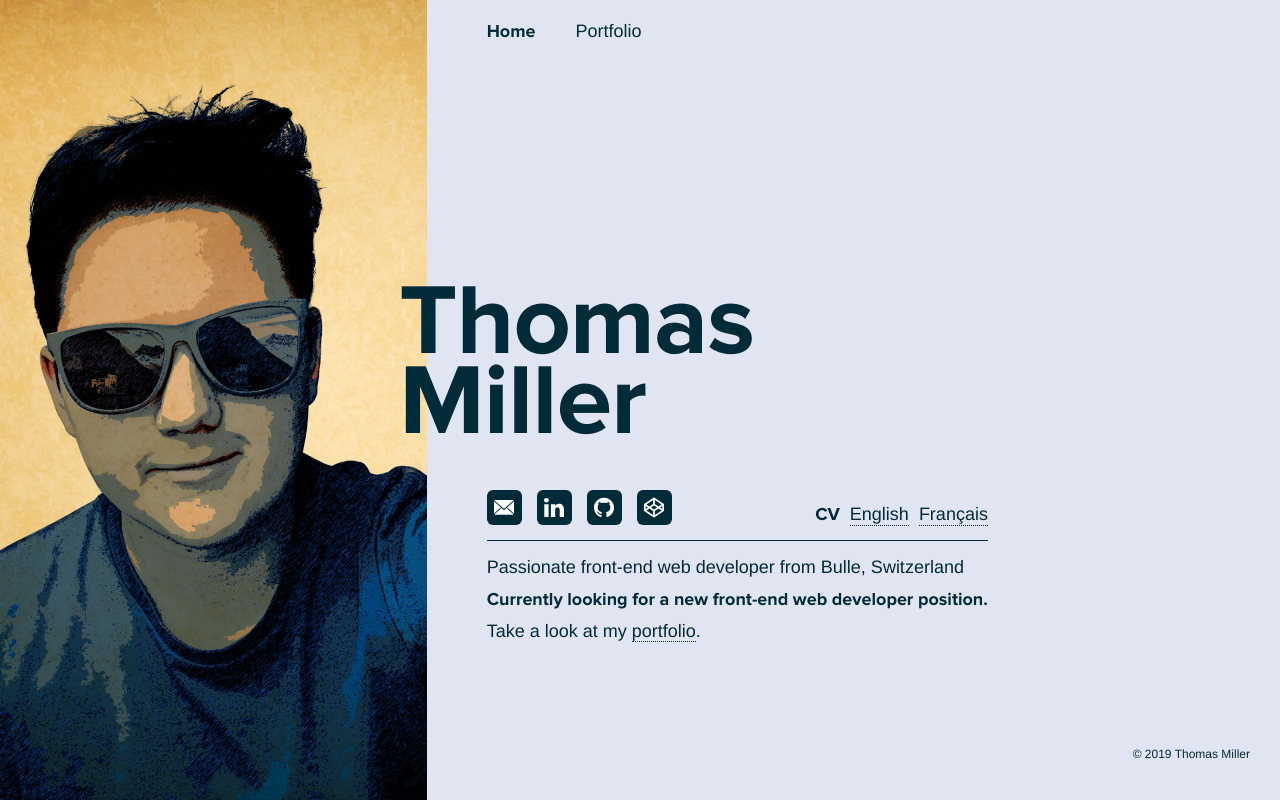
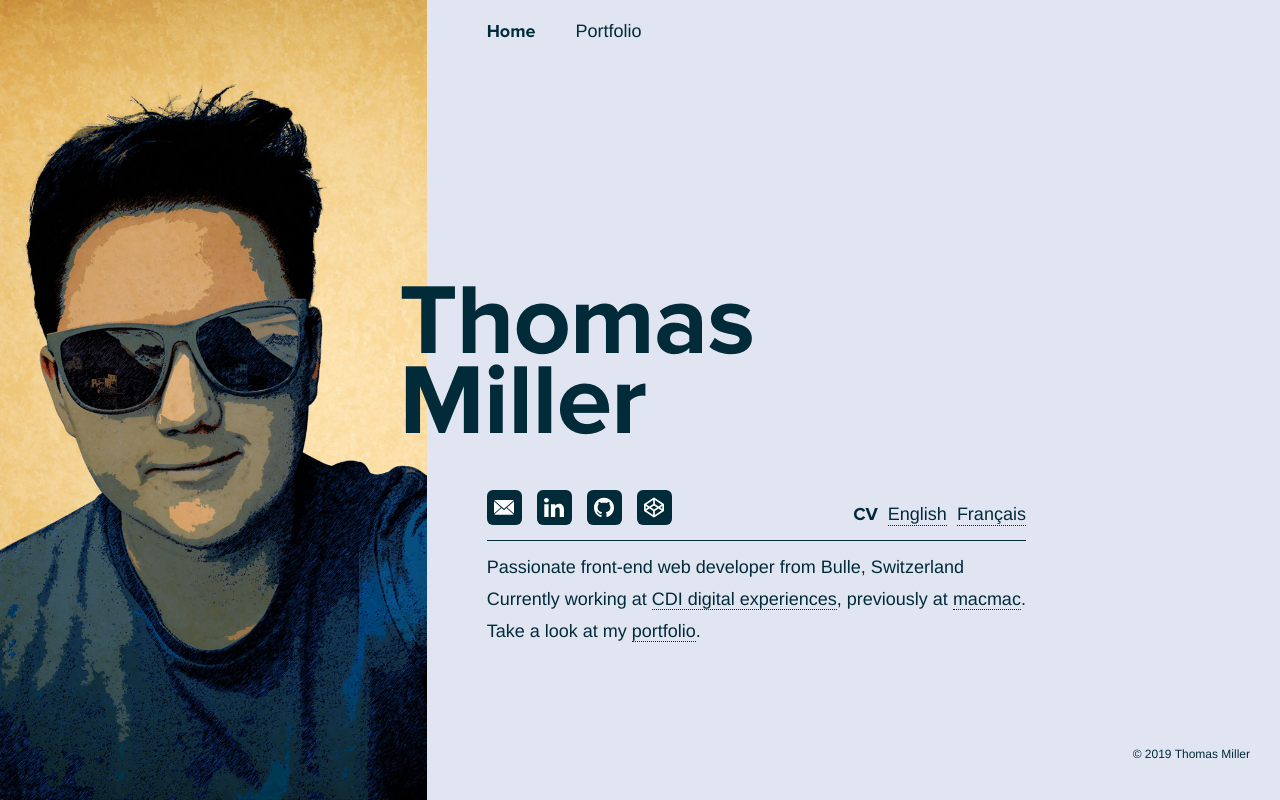
Before and after one commit to Meuss/vue-portfolio, a Vue app: page / in a window 1280 px wide. Built offline with nearby package versions, Linux system fonts and the light colour scheme; a web font is replaced by a local one; what v-tooltip would draw is missing.

Commit message:
added CDI

```diff
--- a/src/components/Home.vue
+++ b/src/components/Home.vue
@@ -19,7 +19,9 @@
         <div class="line"></div>
         <div class="desc">
           <p>Passionate front-end web developer from Bulle, Switzerland</p>
-          <p><strong>Currently looking for a new front-end web developer position.</strong></p>
+          <p>
+            Currently working at <a href="https://digital.cdi.ch" target="_blank">CDI digital experiences</a>, previously at <a href="https://macmac.ch" target="_blank">macmac</a>.
+          </p>
           <p>Take a look at my <router-link to="/projects">portfolio</router-link>.</p>
         </div>
       </div>
```
